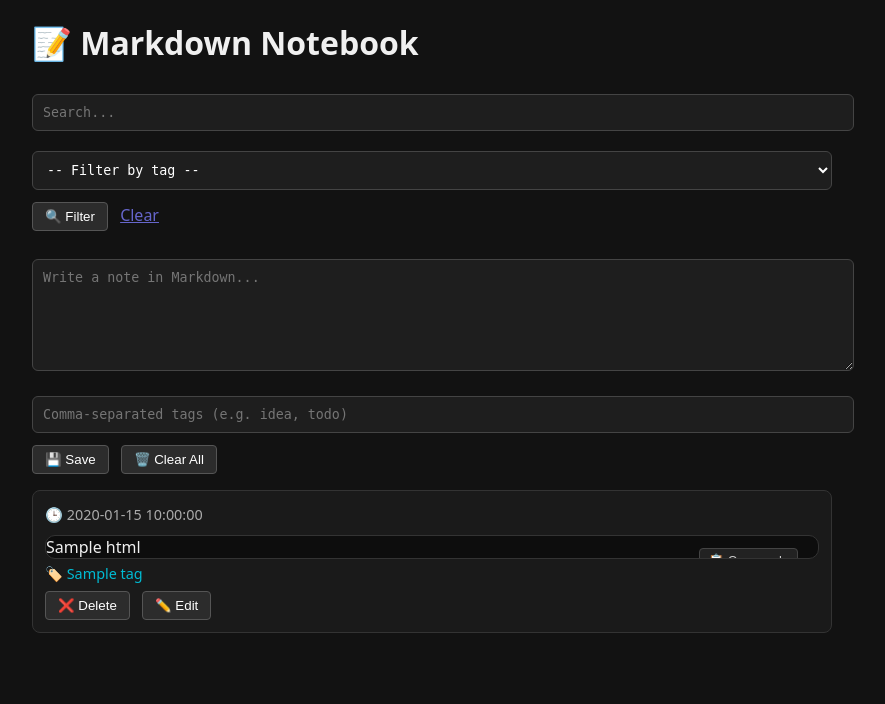
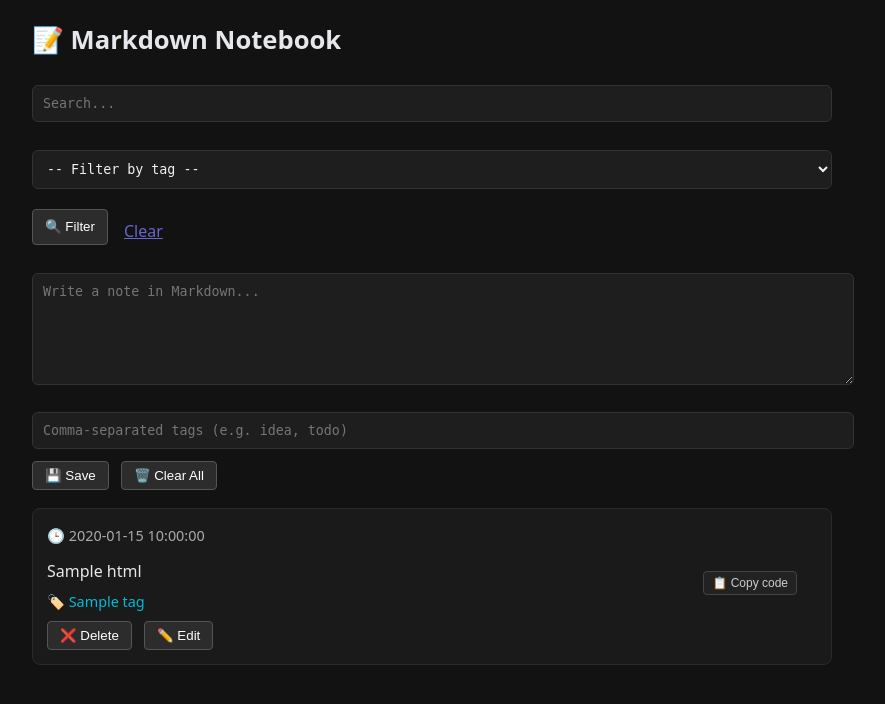
Before and after one commit to Bijush/Bijush-Note-Book, a Flask app: template templates/index.html in a window 1280 px wide. Shown: the top 704 px of the page, without its empty margins (208-1093 px from the left). Run offline with Flask 3, Linux system fonts and the light colour scheme; the template is opened without the code that fills it: most values are stand-ins (such as "Sample title", 1, 10 or a date in 2020); parts of the project's set-up code (start-up, migrations or seed data) failed here and were passed over.

Commit message:
Add files via upload

```diff
--- a/templates/index.html
+++ b/templates/index.html
@@ -12,7 +12,13 @@
       margin-left: auto;
       margin-right: auto;
       background: #121212;
-      color: #f0f0f0;
+      color: #e5e7eb;
+      line-height: 1.6;
+    }
+
+    h1 {
+      font-size: 1.6rem;
+      margin-bottom: 1rem;
     }
 
     textarea, input[type="text"], select {
@@ -20,11 +26,11 @@
       padding: 10px;
       margin-top: 8px;
       margin-bottom: 12px;
-      border: 1px solid #444;
+      border: 1px solid #333;
       border-radius: 6px;
       font-family: monospace;
       background: #1e1e1e;
-      color: #fff;
+      color: #f0f0f0;
     }
 
     button {
@@ -37,12 +43,16 @@
       cursor: pointer;
     }
 
+    button:hover {
+      background: #3b3b3b;
+    }
+
     .note {
       background: #1a1a1a;
-      border: 1px solid #333;
+      border: 1px solid #2a2a2a;
       border-radius: 8px;
-      padding: 12px;
-      margin: 16px 0;
+      padding: 14px;
+      margin: 18px 0;
     }
 
     .note time {
@@ -51,7 +61,7 @@
     }
 
     .tags {
-      margin-top: 5px;
+      margin-top: 6px;
       color: #00bcd4;
       font-size: 0.9em;
     }
@@ -61,12 +71,8 @@
     }
 
     .copy-container {
-      background: #0d0d0d;
-      border: 1px solid #333;
-      border-radius: 10px;
       position: relative;
       margin-top: 10px;
-      overflow: hidden;
     }
 
     .copy-btn {
@@ -76,21 +82,43 @@
       background: #222;
       border: 1px solid #444;
       color: #ccc;
-      font-size: 0.8em;
+      font-size: 0.75em;
       padding: 4px 8px;
       cursor: pointer;
       border-radius: 4px;
+      z-index: 10;
     }
 
-    .content code, .content pre {
+    .copy-btn:hover {
+      background: #333;
+    }
+
+    .content pre, .content code {
       font-family: 'Fira Code', monospace;
       font-size: 0.95em;
-      white-space: pre-wrap;
+      background: #111827;
       color: #f8f8f2;
-      background: #1e1e1e;
       padding: 12px;
+      border-radius: 8px;
       display: block;
       overflow-x: auto;
+      margin: 0;
+    }
+
+    .content pre {
+      position: relative;
+    }
+
+    .search-bar {
+      display: flex;
+      flex-wrap: wrap;
+      gap: 0.5rem;
+      margin-bottom: 20px;
+    }
+
+    .search-bar input,
+    .search-bar select {
+      flex: 1 1 100%;
     }
 
     @media (max-width: 600px) {
@@ -98,14 +126,18 @@
         margin: 10px;
       }
 
-      .search-bar, .tag-bar {
-        display: flex;
+      .search-bar {
         flex-direction: column;
       }
 
       button, select {
         width: 100%;
         margin-bottom: 10px;
+      }
+
+      .copy-btn {
+        top: 8px;
+        right: 8px;
       }
     }
   </style>
@@ -114,7 +146,7 @@
   <h1>📝 Markdown Notebook</h1>
 
   <!-- 🔍 Search + Tag filter -->
-  <form method="get" style="margin-bottom: 20px;" class="search-bar">
+  <form method="get" class="search-bar">
     <input type="text" name="q" placeholder="Search..." value="{{ q }}">
     <select name="tag">
       <option value="">-- Filter by tag --</option>
@@ -123,7 +155,7 @@
       {% endfor %}
     </select>
     <button type="submit">🔍 Filter</button>
-    <a href="{{ url_for('index') }}" style="color: #66c;">Clear</a>
+    <a href="{{ url_for('index') }}" style="color: #66c; padding-top: 10px;">Clear</a>
   </form>
 
   <!-- ➕ Note form -->
```
